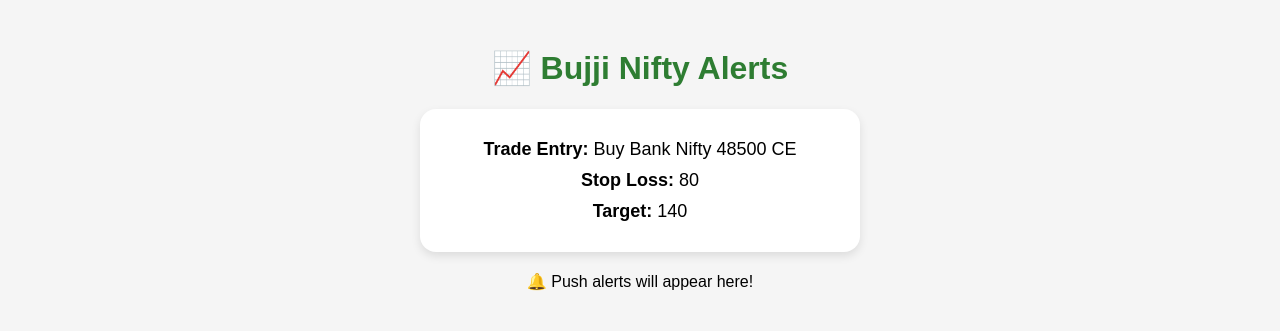
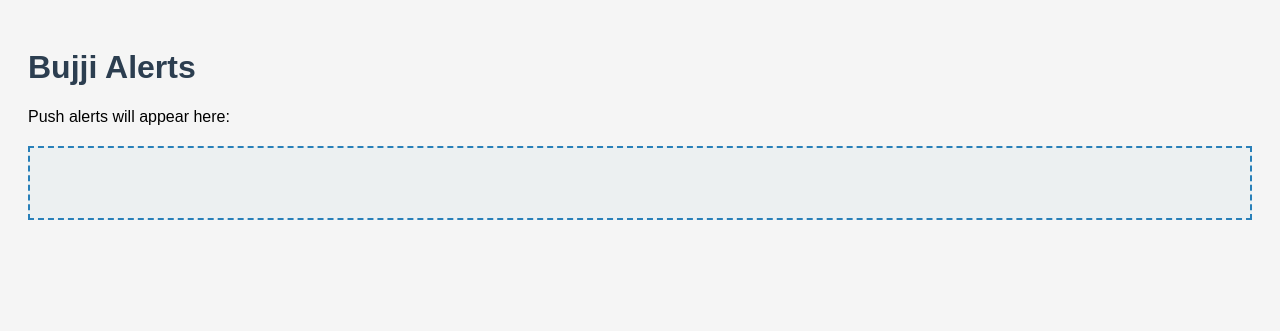
Before and after one commit to Bujji-bot/Bujji, a plain HTML site: page index.html in a window 1280 px wide. Drawn offline with Linux system fonts and the light colour scheme.

Commit message:
Update index.html

```diff
--- a/index.html
+++ b/index.html
@@ -1,42 +1,48 @@
 <!DOCTYPE html>
-<html>
+<html lang="en">
 <head>
-  <title>Bujji Trade Alerts</title>
-  <meta charset="UTF-8">
+  <meta charset="UTF-8" />
+  <meta name="viewport" content="width=device-width, initial-scale=1" />
+  <title>Bujji Alerts</title>
+  <style>
+    body {
+      font-family: Arial, sans-serif;
+      padding: 20px;
+      background-color: #f5f5f5;
+    }
+    h1 {
+      color: #2c3e50;
+    }
+    #push-messages {
+      margin-top: 20px;
+      padding: 10px;
+      border: 2px dashed #2980b9;
+      background-color: #ecf0f1;
+      min-height: 50px;
+    }
+  </style>
+</head>
+<body>
+  <h1>Bujji Alerts</h1>
+  <p>Push alerts will appear here:</p>
+  <div id="push-messages"></div>
+
+  <!-- OneSignal SDK -->
   <script src="https://cdn.onesignal.com/sdks/OneSignalSDK.js" async=""></script>
   <script>
     window.OneSignal = window.OneSignal || [];
-    OneSignal.push(function () {
+    OneSignal.push(function() {
       OneSignal.init({
         appId: "39935939-ea04-466c-99ee-e40ee93c091c",
-        notifyButton: {
-          enable: true,
-        },
+      });
+
+      OneSignal.on('notificationDisplay', function(event) {
+        const messagesDiv = document.getElementById('push-messages');
+        const newMsg = document.createElement('div');
+        newMsg.textContent = "Notification received: " + event.data.title + " - " + event.data.body;
+        messagesDiv.appendChild(newMsg);
       });
     });
   </script>
-  <style>
-    body { font-family: Arial; padding: 20px; text-align: center; background-color: #f5f5f5; }
-    h1 { color: #2e7d32; }
-    .card {
-      background: white;
-      margin: 20px auto;
-      padding: 20px;
-      border-radius: 16px;
-      max-width: 400px;
-      box-shadow: 0 4px 10px rgba(0,0,0,0.1);
-    }
-    .card p { font-size: 18px; margin: 10px 0; }
-  </style>
-</head>
-<body>
-  <h1>📈 Bujji Nifty Alerts</h1>
-  <div class="card">
-    <p><strong>Trade Entry:</strong> Buy Bank Nifty 48500 CE</p>
-    <p><strong>Stop Loss:</strong> 80</p>
-    <p><strong>Target:</strong> 140</p>
-  </div>
-  <p>🔔 Push alerts will appear here!</p>
 </body>
 </html>
-<!-- update to trigger GitHub Pages -->
```
